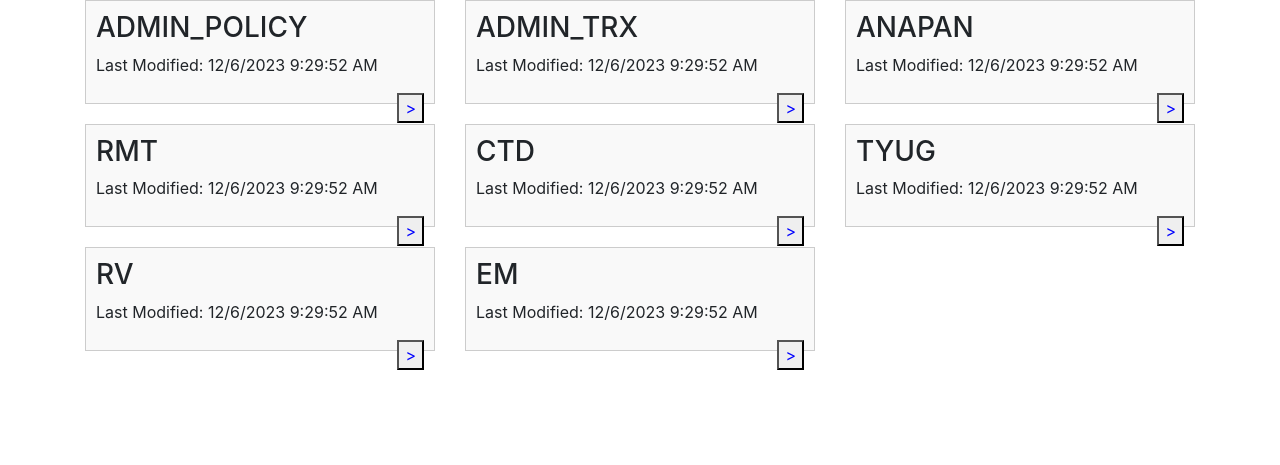
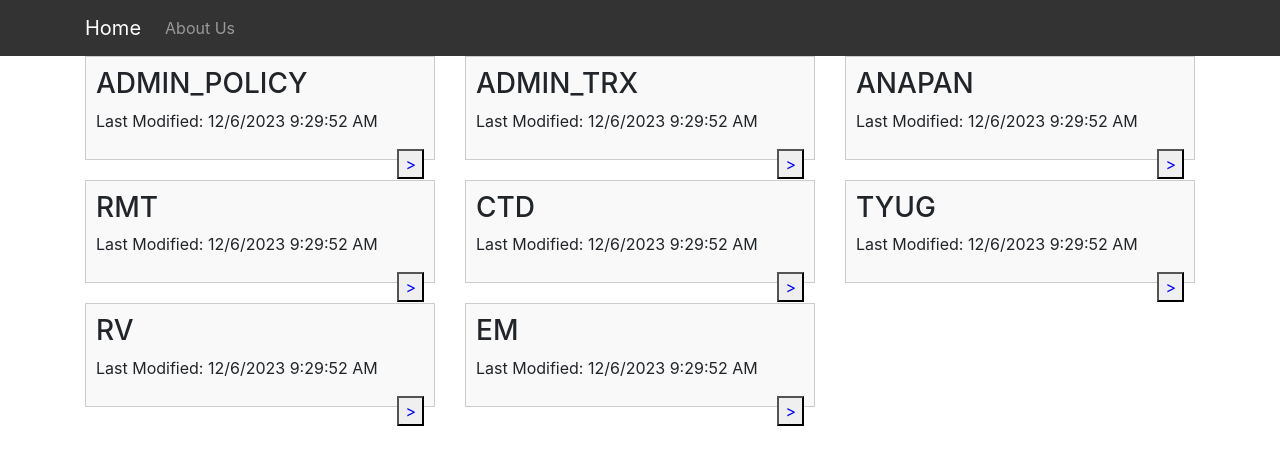
Before and after one commit to satish1134/web_app, a Flask app: page / in a window 1280 px wide. Shown: the top 465 px of the page. Run offline with Flask 3, Linux system fonts and the light colour scheme; some libraries are stand-ins or nearby versions.

Commit message:
Flask code

```diff
--- a/static/styles.css
+++ b/static/styles.css
@@ -1,5 +1,3 @@
-/* styles.css */
-
 /* Subject area box */
 .subjectAreaBox {
     margin-bottom: 20px;
@@ -60,3 +58,26 @@
 .table tbody tr:hover {
     background-color: #f0f0f0; /* Add hover background color */
 }
+
+/* Navigation menu styles */
+.navbar {
+    background-color: #333; /* Dark background color */
+}
+
+.navbar-brand, .navbar-nav .nav-link {
+    color: white; /* White text color */
+}
+
+.navbar-nav .nav-link:hover {
+    color: #007bff; /* Change color on hover */
+}
+
+/* Color for navbar toggler icon */
+.navbar-toggler-icon {
+    background-color: white;
+}
+
+/* Margin for navbar links */
+.navbar-nav .nav-link {
+    margin-right: 10px; /* Add margin between links */
+}
--- a/templates/index.html
+++ b/templates/index.html
@@ -20,6 +20,16 @@
         th {
             background-color: #f2f2f2;
         }
+        /* Add styles for navigation menu */
+        .navbar {
+            background-color: #333; /* Dark background color */
+        }
+        .navbar-brand, .navbar-nav .nav-link {
+            color: white; /* White text color */
+        }
+        .navbar-nav .nav-link:hover {
+            color: #007bff; /* Change color on hover */
+        }
     </style>
     <script>
         function showDagStatus(subjectArea) {
@@ -38,6 +48,23 @@
 </head>
 <body>
 
+<nav class="navbar navbar-expand-lg navbar-dark">
+    <div class="container">
+        <a class="navbar-brand" href="#">Home</a>
+        <button class="navbar-toggler" type="button" data-toggle="collapse" data-target="#navbarSupportedContent" aria-controls="navbarSupportedContent" aria-expanded="false" aria-label="Toggle navigation">
+            <span class="navbar-toggler-icon"></span>
+        </button>
+
+        <div class="collapse navbar-collapse" id="navbarSupportedContent">
+            <ul class="navbar-nav mr-auto">
+                <li class="nav-item">
+                    <a class="nav-link" href="#">About Us</a>
+                </li>
+            </ul>
+        </div>
+    </div>
+</nav>
+
 <div class="container">
     <div class="row">
         {% for subject_area, data in grouped_data.items() %}
```
